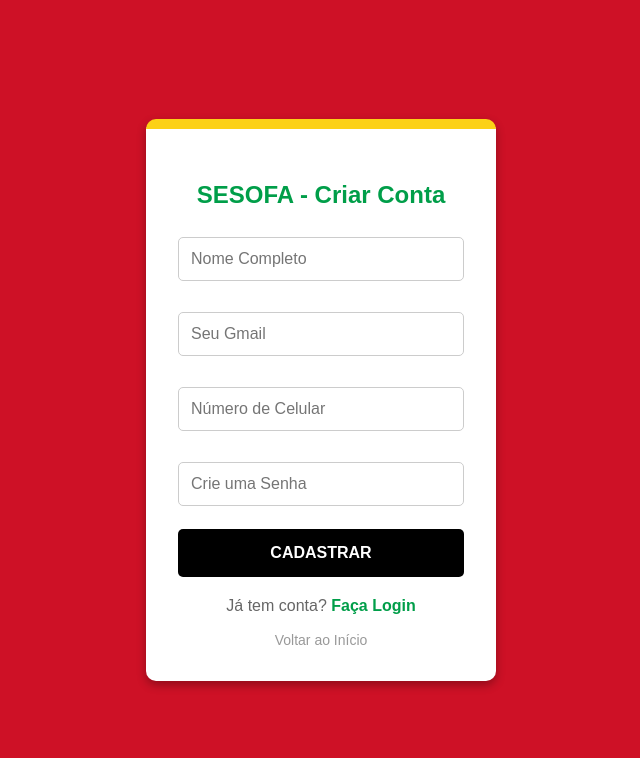
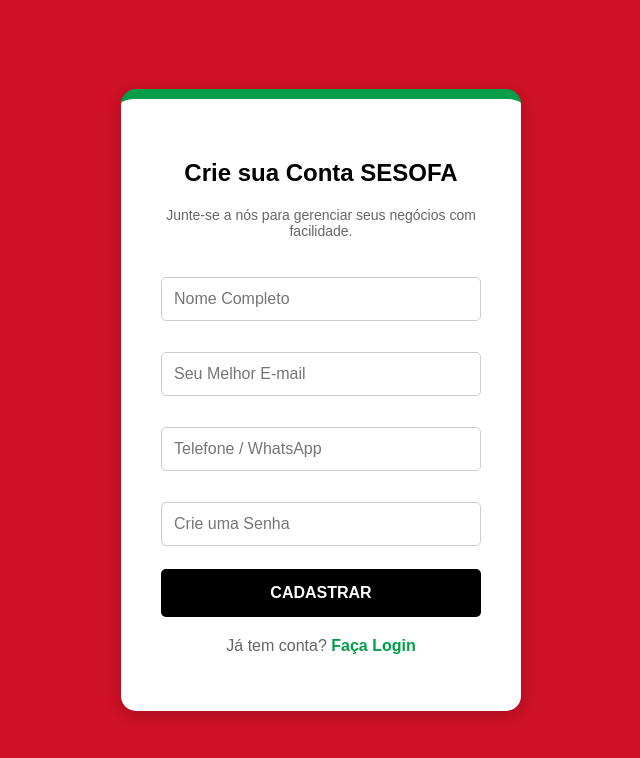
Before and after one commit to candmamadu00-glitch/sesofa, a React (Create React App) app in the folder cliente/: page /cadastro in a window 1280 px wide. Shown: the top 758 px of the page, without its empty margins (319-959 px from the left). Built offline with nearby package versions, Linux system fonts and the light colour scheme.

Commit message:
Corrigindo urls duplicadas no login e cadastro

```diff
--- a/cliente/src/pages/Cadastro.js
+++ b/cliente/src/pages/Cadastro.js
@@ -1,5 +1,5 @@
 import React, { useState } from 'react';
-import api from '../api'; // Usando nossa configuração correta de API
+import api from '../api';
 import { useNavigate, Link } from 'react-router-dom';
 
 const Cadastro = () => {
@@ -9,17 +9,16 @@ const Cadastro = () => {
   const handleSubmit = async (e) => {
     e.preventDefault();
     try {
-      // Usando 'api' em vez de axios direto para funcionar na Vercel
-      const res = await api.post('/auth/register', formData);
+      // CORREÇÃO AQUI: "/register" em vez de "/auth/register"
+      const res = await api.post('/register', formData);
       alert("✅ Sucesso! " + res.data.msg);
-      navigate('/login'); // Redireciona para o login correto
+      navigate('/login', { state: { portal: 'cliente' } });
     } catch (err) {
       console.error(err);
       alert("❌ Erro ao cadastrar: " + (err.response?.data?.error || "Erro de conexão"));
     }
   };
 
-  // Cores da Bandeira (Guiné-Bissau) fixas para garantir que apareça
   const colors = {
     red: '#CE1126',
     yellow: '#FCD116',
@@ -30,12 +29,12 @@ const Cadastro = () => {
 
   return (
     <div style={{ backgroundColor: colors.red, minHeight: '100vh', display: 'flex', justifyContent: 'center', alignItems: 'center', fontFamily: 'Arial, sans-serif' }}>
-      <div style={{ background: colors.white, padding: '2rem', borderRadius: '10px', borderTop: `10px solid ${colors.yellow}`, width: '100%', maxWidth: '350px', boxShadow: '0 4px 10px rgba(0,0,0,0.3)' }}>
+      <div style={{ backgroundColor: colors.white, padding: '40px', borderRadius: '15px', boxShadow: '0 4px 15px rgba(0,0,0,0.2)', maxWidth: '400px', width: '100%', textAlign: 'center', borderTop: `10px solid ${colors.green}` }}>
 
-        <h2 style={{ color: colors.green, textAlign: 'center', marginBottom: '20px' }}>SESOFA - Criar Conta</h2>
+        <h2 style={{ color: colors.black, marginBottom: '20px' }}>Crie sua Conta SESOFA</h2>
+        <p style={{ color: '#666', marginBottom: '30px', fontSize: '14px' }}>Junte-se a nós para gerenciar seus negócios com facilidade.</p>
 
         <form onSubmit={handleSubmit} style={{ display: 'flex', flexDirection: 'column', gap: '15px' }}>
-
           <input
             type="text"
             placeholder="Nome Completo"
@@ -43,23 +42,20 @@ const Cadastro = () => {
             style={{ padding: '12px', border: '1px solid #ccc', borderRadius: '5px', fontSize: '16px' }}
             required
           />
-
           <input
             type="email"
-            placeholder="Seu Gmail"
+            placeholder="Seu Melhor E-mail"
             onChange={(e) => setFormData({ ...formData, email: e.target.value })}
             style={{ padding: '12px', border: '1px solid #ccc', borderRadius: '5px', fontSize: '16px' }}
             required
           />
-
           <input
             type="text"
-            placeholder="Número de Celular"
+            placeholder="Telefone / WhatsApp"
             onChange={(e) => setFormData({ ...formData, telefone: e.target.value })}
             style={{ padding: '12px', border: '1px solid #ccc', borderRadius: '5px', fontSize: '16px' }}
             required
           />
-
           <input
             type="password"
             placeholder="Crie uma Senha"
@@ -81,11 +77,6 @@ const Cadastro = () => {
         <p style={{ textAlign: 'center', marginTop: '20px', color: '#666' }}>
           Já tem conta? <Link to="/login" style={{ color: colors.green, fontWeight: 'bold', textDecoration: 'none' }}>Faça Login</Link>
         </p>
-
-        <div style={{ textAlign: 'center', marginTop: '10px' }}>
-          <Link to="/" style={{ color: '#999', fontSize: '14px', textDecoration: 'none' }}>Voltar ao Início</Link>
-        </div>
-
       </div>
     </div>
   );
--- a/cliente/src/pages/Login.js
+++ b/cliente/src/pages/Login.js
@@ -9,7 +9,6 @@ const Login = () => {
   const navigate = useNavigate();
   const location = useLocation();
 
-  // Verifica se o usuário clicou em "SOU GESTOR" na tela anterior
   const isAdminPortal = location.state?.portal === 'admin';
 
   const handleLogin = async (e) => {
@@ -17,29 +16,24 @@ const Login = () => {
     setLoading(true);
 
     try {
-      const res = await api.post('/auth/login', { email, senha });
+      // CORREÇÃO AQUI: Removemos o "/auth" pois o api.js já tem ele
+      const res = await api.post('/login', { email, senha });
       const user = res.data.user;
 
-      // --- 🔒 BLOQUEIO DE SEGURANÇA (NOVO) ---
-      // Se está no Portal Admin, mas o usuário NÃO é admin: BLOQUEIA.
       if (isAdminPortal && user.role !== 'admin') {
         alert("⛔ ACESSO NEGADO!\n\nVocê é um Cliente, não pode acessar o Painel de Gestão.\nPor favor, use o Portal do Cliente.");
         setLoading(false);
-        return; // Para o código aqui. Não deixa salvar token.
+        return;
       }
-      // ----------------------------------------
 
-      // Se passou pela segurança, salva os dados
       localStorage.setItem('token', res.data.token);
       localStorage.setItem('userId', user.id);
       localStorage.setItem('userName', user.nome);
       localStorage.setItem('userRole', user.role);
 
-      // Redirecionamento Correto
       if (user.role === 'admin') {
         navigate('/painel-admin');
       } else {
-        // Se for cliente, manda para o painel de cliente (mesmo que tente logar pelo admin, mas agora o bloco acima impede isso)
         navigate('/painel-cliente');
       }
 
@@ -51,12 +45,10 @@ const Login = () => {
     }
   };
 
-  // Cores Baseadas no Portal (Vermelho para Admin / Verde para Cliente)
   const themeColor = isAdminPortal ? '#CE1126' : '#009E49';
 
   return (
     <div style={{ display: 'flex', height: '100vh', background: '#000' }}>
-      {/* Faixas da Bandeira */}
       <div style={{ width: '20px', background: '#CE1126' }}></div>
       <div style={{ width: '20px', background: '#FCD116' }}></div>
       <div style={{ width: '20px', background: '#009E49' }}></div>
--- a/cliente/src/pages/Selecao.js
+++ b/cliente/src/pages/Selecao.js
@@ -65,7 +65,7 @@ const Selecao = () => {
       </div>
 
       <div style={{ marginTop: '60px' }}>
-        <p style={{ fontSize: '12px', color: '#999' }}>Sistema Seguro - Mamadu's Projects © 2026</p>
+        <p style={{ fontSize: '12px', color: '#999' }}>Sistema Seguro - Mamadu Projects © 2026</p>
       </div>
 
     </div>
```
